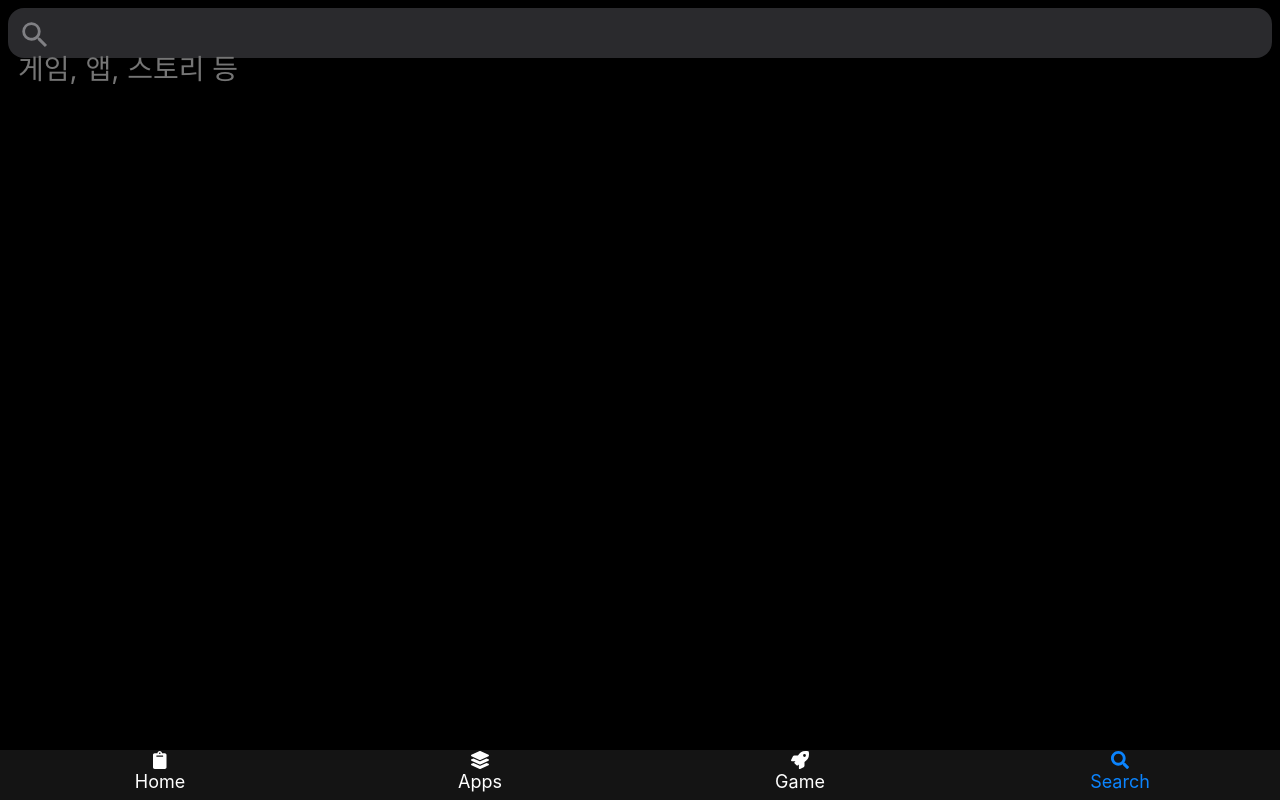
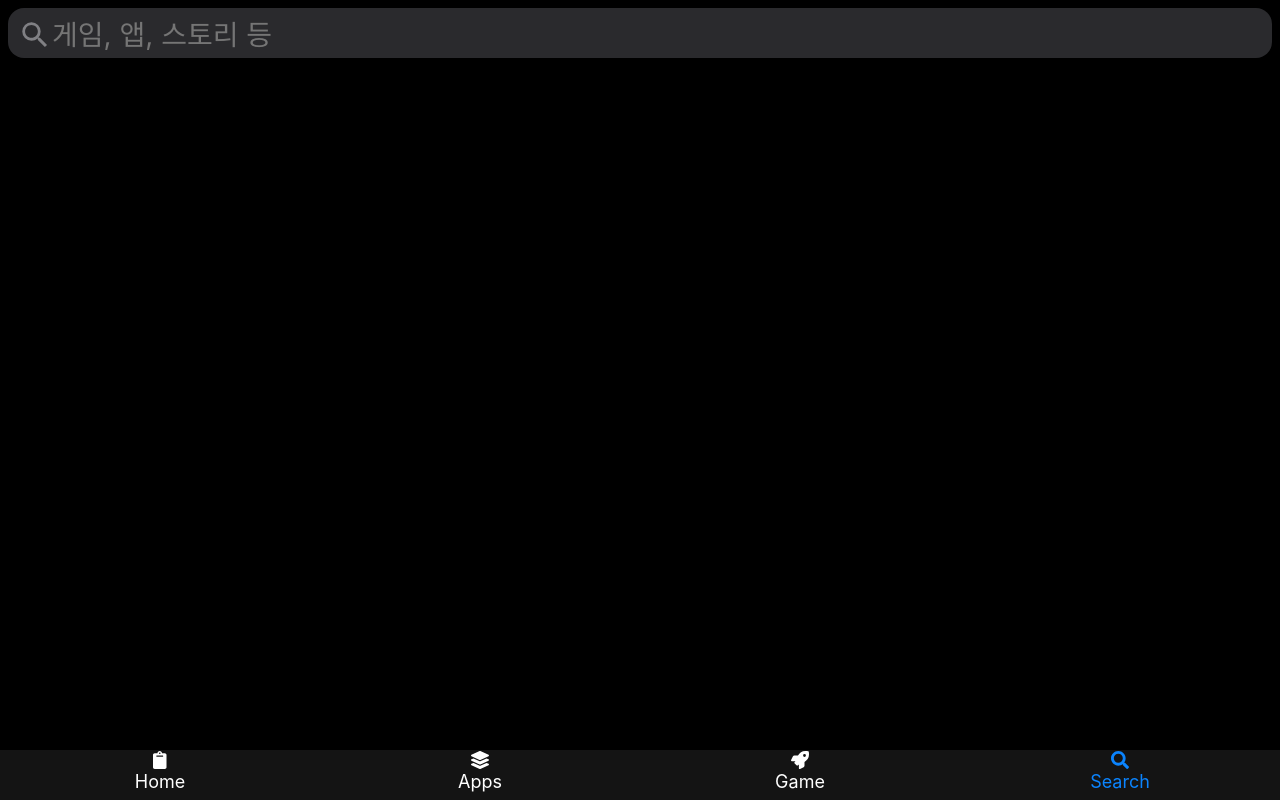
Before and after one commit to tomriddle7/vue-appstore, a Vue app: page /#/search in a window 1280 px wide. Built offline with nearby package versions, Linux system fonts and the light colour scheme; what vue-js-toggle-button would draw is missing.

Commit message:
Remove console.log

```diff
--- a/src/components/Detail.vue
+++ b/src/components/Detail.vue
@@ -69,7 +69,7 @@ export default {
     this.$axios.get(`https://cors-anywhere.herokuapp.com/https://itunes.apple.com/lookup?id=${this.id}&country=KR`)
       .then((response) => {
         this.productDetail = response.data.results[0];
-        console.log(this.productDetail);
+        // console.log(this.productDetail);
       });
   },
   methods: {
@@ -77,7 +77,7 @@ export default {
       window.open(url, '_blank');
     },
     goBack() {
-      this._location.back();
+      window.history.back();
     }
   }
 }
--- a/src/components/Search.vue
+++ b/src/components/Search.vue
@@ -1,7 +1,6 @@
 <template>
 <div>
   <form class="SearchForm">
-<div>
   <div class="SearchDiv">
     <span class="SearchLens">
       <svg focusable="false" xmlns="http://www.w3.org/2000/svg" viewBox="0 0 24 24">
@@ -17,7 +16,6 @@
       v-on:keyup.enter.stop="Search"
     />
   </div>
-</div>
 </form>
 
 <h2 v-if="searchResult">검색결과</h2>
@@ -56,7 +54,7 @@ export default {
       this.$axios.get(`https://cors-anywhere.herokuapp.com/https://itunes.apple.com/search?term=${this.keyword}&country=kr&entity=software`)
       .then((response) => {
         this.searchResult = response.data;
-        console.log(this.searchResult);
+        // console.log(this.searchResult);
       });
     },
     iTune(url) {
```
